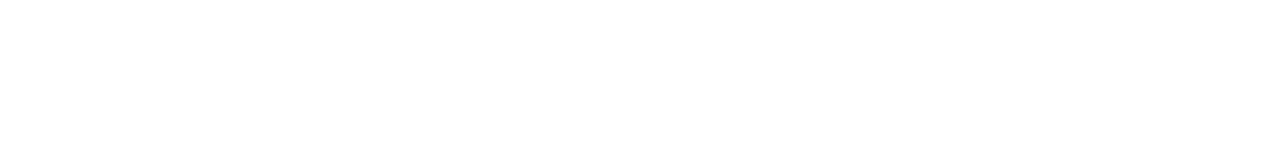
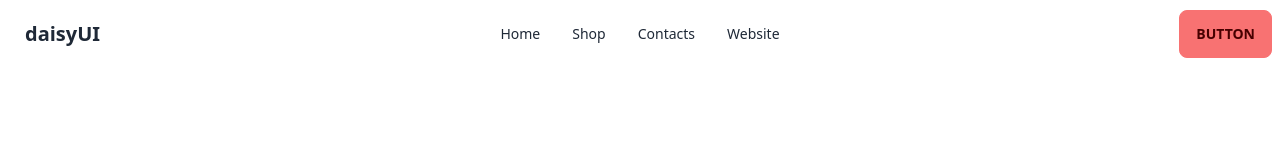
Before and after one commit to atickemon24/biker--zone-daiyusi, a plain HTML site: page index.html in a window 1280 px wide. Drawn offline with nearby package versions, Linux system fonts and the light colour scheme.

Commit message:
navbar add

```diff
--- a/index.html
+++ b/index.html
@@ -10,6 +10,33 @@
 </head>
 <body>
     <header>
+        <div class="navbar bg-base-100">
+            <div class="navbar-start">
+              <div class="dropdown">
+                <label tabindex="0" class="btn btn-ghost lg:hidden">
+                  <svg xmlns="http://www.w3.org/2000/svg" class="h-5 w-5" fill="none" viewBox="0 0 24 24" stroke="currentColor"><path stroke-linecap="round" stroke-linejoin="round" stroke-width="2" d="M4 6h16M4 12h8m-8 6h16" /></svg>
+                </label>
+                <ul tabindex="0" class="menu menu-sm dropdown-content mt-3 z-[1] p-2 shadow bg-base-100 rounded-box w-52">
+                  <li><a>Home</a></li>
+                  <li><a>Shop</a></li>
+                  <li><a>Contacts</a></li>
+                  <li><a>Website</a></li>
+                </ul>
+              </div>
+              <a class="btn btn-ghost normal-case text-xl">daisyUI</a>
+            </div>
+            <div class="navbar-center hidden lg:flex">
+              <ul class="menu menu-horizontal px-1">
+                <li><a>Home</a></li>
+                <li><a>Shop</a></li>
+                <li><a>Contacts</a></li>
+                <li><a>Website</a></li>
+              </ul>
+            </div>
+            <div class="navbar-end">
+              <a class="btn btn-error">Button</a>
+            </div>
+          </div>
 
     </header>
     <main>
```
